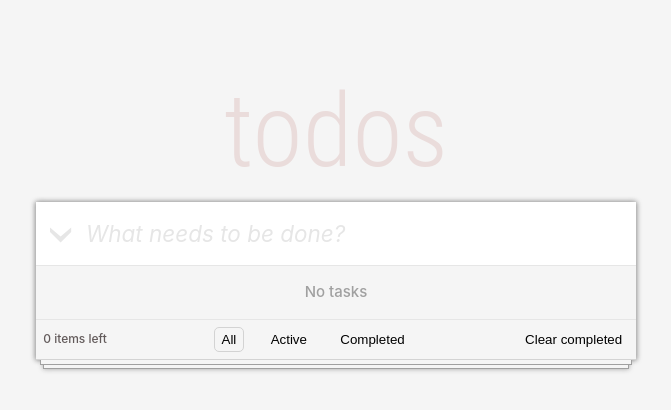
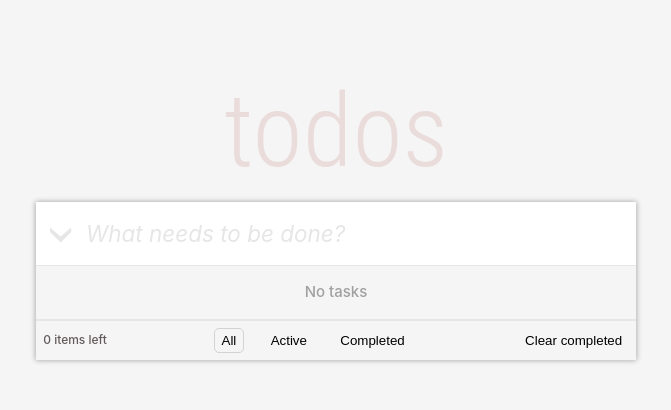
Before and after one commit to InnaTsyganenko/todos, a React (Create React App) app: page / in a window 1280 px wide. Shown: the top 410 px of the page, without its empty margins (304-975 px from the left). Built offline with nearby package versions, Linux system fonts and the light colour scheme.

Commit message:
done cards effect

```diff
--- a/src/components/main-screen/components/todo-footer/todo-footer.styled.ts
+++ b/src/components/main-screen/components/todo-footer/todo-footer.styled.ts
@@ -1,5 +1,10 @@
 import { Button } from 'components/common/common';
 import styled from 'styled-components';
+
+
+interface TextInputProps {
+  bottomCoordinate: number;
+}
 
 const TodoFooterWrapper = styled.div`
   display: flex;
@@ -9,11 +14,30 @@ const TodoFooterWrapper = styled.div`
   justify-content: space-between;
   align-content: center;
   align-items: center;
-  margin: auto;
+  margin: 0 auto;
   padding: 0.6em;
   color: ${({ theme }) => theme.color.eclipse};
   font-size: ${({ theme }) => theme.font.mini};
-  border-bottom: 1px solid lightgray;
+  z-index: 100;
+  border-top: 1px solid ${({ theme }) => theme.color.whisper};
+`;
+
+const TodoFooterCardEffect = styled.div<TextInputProps>`
+  width: calc(100% - ${({ bottomCoordinate }) => bottomCoordinate - 7}px);
+  height: 101%;
+  position: absolute;
+  top: 0;
+  left: 0;
+  right: 0;
+
+  bottom: -${({ bottomCoordinate }) => bottomCoordinate - 8}px;
+  margin: auto;
+  background: inherit;
+  z-index: -1;
+  box-shadow:
+    0px 7px 0px -3px ${({ theme }) => theme.color.whiteSmoke},
+    0px 7px 0px -2px ${({ theme }) => theme.color.lightGray},
+    0px 6px 3px -5px ${({ theme }) => theme.color.lightGray};
 `;
 
 const TodoInfoLeft = styled.span`
@@ -36,6 +60,7 @@ const TodoClearCompletedButton = styled(Button)`
 
 export {
   TodoFooterWrapper,
+  TodoFooterCardEffect,
   TodoInfoLeft,
   TodoFiltersContainer,
   TodoFilterButton,
--- a/src/components/main-screen/components/todo-footer/todo-footer.tsx
+++ b/src/components/main-screen/components/todo-footer/todo-footer.tsx
@@ -2,7 +2,7 @@ import { FilterItems } from 'const';
 import { useAppDispatch, useAppSelector } from 'hooks';
 import { PropsWithChildren } from 'react';
 import { getActiveFilter, getTasks } from 'store/task-operations/selectors';
-import { clearCompleted, filterItems } from 'store/task-operations/task-operations';
+import { clearCompleted, filterItems, setHeightTaskLisk } from 'store/task-operations/task-operations';
 import * as S from './todo-footer.styled';
 
 type TodoFooterProps = PropsWithChildren<{
@@ -16,13 +16,18 @@ const TodoFooter = ({ children, ...props }: TodoFooterProps) => {
 
   const dispatch = useAppDispatch();
 
+  const arrayForRenderCards: number[] = [];
   const countTasksLeft = tasksInList.reduce((acc: number, el) => {
-    if (!el.isCompleted) {acc++;}
+    if (!el.isCompleted) {
+      arrayForRenderCards.push((acc + 1) * 10);
+      acc++;
+    }
     return acc;
   }, 0);
 
   const handleFilterCLick = (valueFilter: string) => {
     if (valueFilter === selectedFilter) {return;}
+    dispatch(setHeightTaskLisk(document.getElementById('task-list')?.clientHeight));
     dispatch(filterItems(valueFilter));
   };
 
@@ -44,6 +49,14 @@ const TodoFooter = ({ children, ...props }: TodoFooterProps) => {
         isSelected
       >Clear completed
       </S.TodoClearCompletedButton>
+
+      {arrayForRenderCards.map((item) => (
+        <S.TodoFooterCardEffect
+          key={item}
+          bottomCoordinate={item}
+        >
+        </S.TodoFooterCardEffect>
+      ))}
     </S.TodoFooterWrapper>
 
   );
--- a/src/components/main-screen/components/todo-input-field/todo-input-field.styled.ts
+++ b/src/components/main-screen/components/todo-input-field/todo-input-field.styled.ts
@@ -29,7 +29,7 @@ const InputList = styled.ul`
   justify-self: center;
   position: absolute;
   top: calc(100%);
-  z-index: 4;
+  z-index: 1000;
 
   width: calc(100% - 2em);
   min-height: 100%;
--- a/src/components/main-screen/components/todo-input-field/todo-input-field.tsx
+++ b/src/components/main-screen/components/todo-input-field/todo-input-field.tsx
@@ -1,7 +1,8 @@
-import { useAppDispatch } from 'hooks';
+import { useAppDispatch, useAppSelector } from 'hooks';
 import { TaskExamples } from 'mock';
 import { PropsWithChildren, useState } from 'react';
-import { setTaskInList } from 'store/task-operations/task-operations';
+import { getCurrentHeightTaskList } from 'store/task-operations/selectors';
+import { addTaskInList, setHeightTaskLisk } from 'store/task-operations/task-operations';
 import * as S from './todo-input-field.styled';
 
 type TodoListProps = PropsWithChildren<{
@@ -19,9 +20,18 @@ const TodoInputField = ({ children, ...props }: TodoListProps) => {
     setDatalistOpen(false);
   };
 
+  const currentHeightTaskList = useAppSelector(getCurrentHeightTaskList);
+
+  const handleHeightListKeep = () => {
+    console.log(document.getElementById('task-list')?.clientHeight)
+    dispatch(setHeightTaskLisk(document.getElementById('task-list')?.clientHeight));
+  };
+
   const handleInputKeyDown = (evt: any) => {
     if (evt.key === 'Enter') {
-      dispatch(setTaskInList(evt.target.value));
+      dispatch(addTaskInList(evt.target.value));
+      handleHeightListKeep();
+      dispatch(setHeightTaskLisk(currentHeightTaskList));
       setDatalistOpen(false);
       setInputValue('');
     }
@@ -33,14 +43,18 @@ const TodoInputField = ({ children, ...props }: TodoListProps) => {
   };
 
   const handleListItemClick = (value: string) => {
-    dispatch(setTaskInList(value));
+    dispatch(addTaskInList(value));
+    handleHeightListKeep();
+    dispatch(setHeightTaskLisk(currentHeightTaskList));
     setDatalistOpen(false);
     setInputValue('');
   };
 
   const handleListItemKeyDown = (evt: any, value: string) => {
     if (evt.key === 'Enter') {
-      dispatch(setTaskInList(value));
+      dispatch(addTaskInList(value));
+      handleHeightListKeep();
+      dispatch(setHeightTaskLisk(currentHeightTaskList));
       setDatalistOpen(false);
       setInputValue('');
     }
--- a/src/components/main-screen/components/todo-list/todo-list.styled.ts
+++ b/src/components/main-screen/components/todo-list/todo-list.styled.ts
@@ -1,32 +1,25 @@
 import styled, { keyframes } from 'styled-components';
 
-const TaskListWrapper = styled.div`
+
+interface TaskListWrapperProps {
+  currentHeight: number;
+}
+
+const TaskListWrapper = styled.div<TaskListWrapperProps>`
   margin: auto;
   padding: 0;
+  height: ${({ currentHeight }) => currentHeight}px;
 
-  -webkit-box-shadow:
-    0px 9px 0px -5px ${({ theme }) => theme.color.whiteSmoke},
-    0px 9px 0px -4px ${({ theme }) => theme.color.gray},
-    0px 16px 0px -8px ${({ theme }) => theme.color.whiteSmoke},
-    0px 16px 0px -7px ${({ theme }) => theme.color.gray},
-    0px 16px 5px -7px ${({ theme }) => theme.color.gray},
-    -1px 0 5px 0 ${({ theme }) => theme.color.gray},
-    1px 0 5px 0 ${({ theme }) => theme.color.gray};
   box-shadow:
-    0px 9px 0px -5px ${({ theme }) => theme.color.whiteSmoke},
-    0px 9px 0px -4px ${({ theme }) => theme.color.gray},
-    0px 16px 0px -8px ${({ theme }) => theme.color.whiteSmoke},
-    0px 16px 0px -7px ${({ theme }) => theme.color.gray},
-    0px 16px 5px -7px ${({ theme }) => theme.color.gray},
-    -1px 0 5px 0 ${({ theme }) => theme.color.gray},
-    1px 0 5px 0 ${({ theme }) => theme.color.gray};
+    -1px 0 5px 0 ${({ theme }) => theme.color.lightGray},
+    1px 0 5px 0 ${({ theme }) => theme.color.lightGray};
 `;
 
 const TaskList = styled.div`
   display: flex;
   flex-direction: column;
   flex-wrap: wrap;
-  margin: auto;
+  margin: 0 auto;
   padding: 0;
 `;
 
--- a/src/components/main-screen/components/todo-list/todo-list.tsx
+++ b/src/components/main-screen/components/todo-list/todo-list.tsx
@@ -1,8 +1,8 @@
 import { DEFAULT_FILTER, FilterItems } from 'const';
 import { useAppDispatch, useAppSelector } from 'hooks';
 import { PropsWithChildren } from 'react';
-import { getActiveFilter, getFiltredMovies, getTasks } from 'store/task-operations/selectors';
-import { changeTaskStatus } from 'store/task-operations/task-operations';
+import { getActiveFilter, getCurrentHeightTaskList, getFiltredTasks, getTasks } from 'store/task-operations/selectors';
+import { changeTaskStatus, filterItems, setHeightTaskLisk } from 'store/task-operations/task-operations';
 import TodoFooter from '../todo-footer/todo-footer';
 import TodoInputField from '../todo-input-field/todo-input-field';
 import { TodoNoTasksContainer } from '../todo-no-tasks/todo-no-tasks.styled';
@@ -18,13 +18,29 @@ const TodoList = ({ children, ...props }: TodoListProps) => {
 
   const dispatch = useAppDispatch();
 
-  const handleChangeStatus = (id: string) => dispatch(changeTaskStatus(id));
+  const selectedFilter = useAppSelector(getActiveFilter);
 
-  const selectedFilter = useAppSelector(getActiveFilter);
-  const filtredItems = useAppSelector(getFiltredMovies);
+  const handleHeightListKeep = () => {
+    dispatch(setHeightTaskLisk(document.getElementById('task-list')?.clientHeight));
+  };
+
+  const handleChangeStatus = (id: string) => {
+    dispatch(changeTaskStatus(id));
+    if (selectedFilter !== DEFAULT_FILTER) {
+      dispatch(filterItems(selectedFilter));
+    }
+  };
+
+  const filtredItems = useAppSelector(getFiltredTasks);
+
+  const currentHeightTaskList = useAppSelector(getCurrentHeightTaskList);
 
   return (
-    <S.TaskListWrapper>
+    <S.TaskListWrapper
+      id="task-list"
+      onLoadCapture={handleHeightListKeep}
+      currentHeight={currentHeightTaskList}
+    >
       <TodoInputField />
       <S.TaskList>
         {(selectedFilter === DEFAULT_FILTER) && (tasksInList.length < 1)
@@ -49,7 +65,7 @@ const TodoList = ({ children, ...props }: TodoListProps) => {
               onClick={() => handleChangeStatus(item.id)}
             >
               <S.TaskInputCheckbox
-                onChange={() => handleChangeStatus(item.id)}
+                onChange={() => handleHeightListKeep()}
                 checked={item.isCompleted}
               >
               </S.TaskInputCheckbox>
--- a/src/store/task-operations/selectors.ts
+++ b/src/store/task-operations/selectors.ts
@@ -4,6 +4,8 @@ import { State } from '../../types/state';
 
 export const getTasks = (state: State): Tasks => state[NameSpace.tasks].tasksInList;
 
-export const getFiltredMovies = (state: State): Tasks => state[NameSpace.tasks].filtredTasks;
+export const getFiltredTasks = (state: State): Tasks => state[NameSpace.tasks].filtredTasks;
 
 export const getActiveFilter = (state: State): string => state[NameSpace.tasks].activeFilter;
+
+export const getCurrentHeightTaskList = (state: State): number => state[NameSpace.tasks].heightTaskList;
--- a/src/store/task-operations/task-operations.ts
+++ b/src/store/task-operations/task-operations.ts
@@ -8,15 +8,18 @@ const initialState: TaskOperations = {
   tasksInList: [],
   filtredTasks: [],
   activeFilter: DEFAULT_FILTER,
+  heightTaskList: document.getElementById('task-list')?.clientHeight,
 };
 
 export const taskOperations = createSlice({
   name: NameSpace.tasks,
   initialState,
   reducers: {
-    setTaskInList: (state, action) => {
+    addTaskInList: (state, action) => {
       state.tasksInList = [{value: action.payload, isCompleted: false, id: nanoid()}, ...state.tasksInList];
-      // state.tasksInList = [];
+    },
+    setHeightTaskLisk: (state, action) => {
+      state.heightTaskList = action.payload;
     },
     changeTaskStatus: (state, action) => {
       state.tasksInList = state.tasksInList.reduce((acc: any, el) => (el.id === action.payload)
@@ -40,7 +43,8 @@ export const taskOperations = createSlice({
 });
 
 export const {
-  setTaskInList,
+  addTaskInList,
+  setHeightTaskLisk,
   changeTaskStatus,
   filterItems,
   clearCompleted,
--- a/src/types/state.ts
+++ b/src/types/state.ts
@@ -6,6 +6,7 @@ export type TaskOperations = {
   tasksInList: Tasks,
   filtredTasks: Tasks,
   activeFilter: string,
+  heightTaskList: any,
 };
 
 export interface Validation {
```
